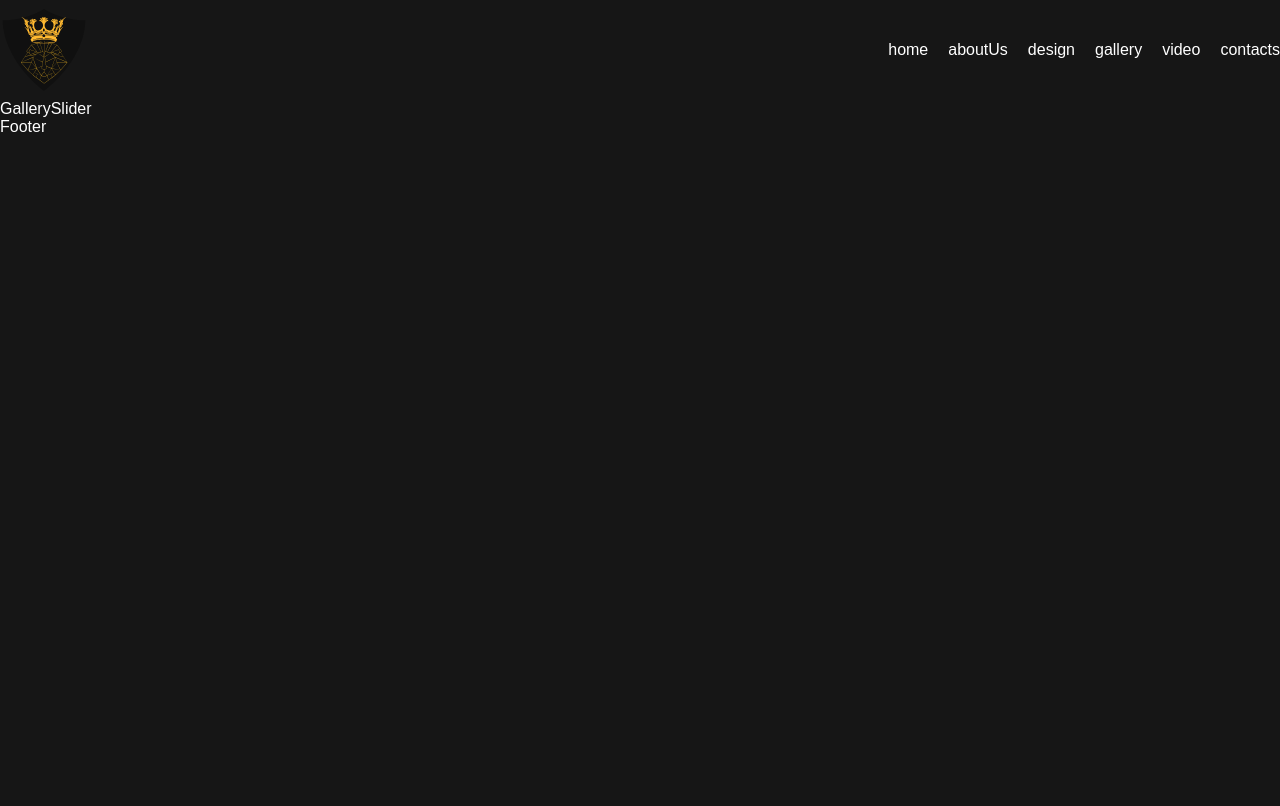
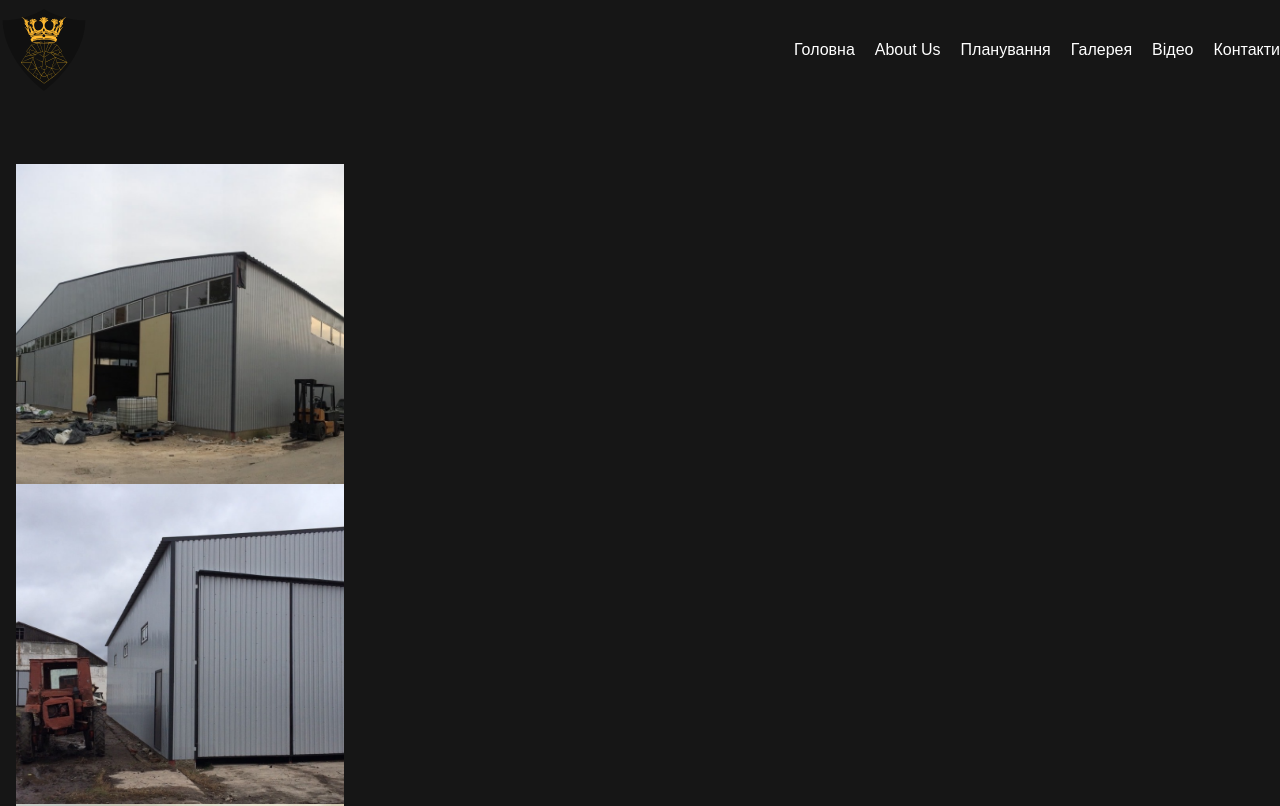
Before and after one commit to VolodymyrKavun/andezyan-build-site, a Next.js app: page /gallery/angars in a window 1280 px wide. Shown: the top 806 px of the page. Built offline with nearby package versions, Linux system fonts and the light colour scheme; a web font is replaced by a local one.

Commit message:
started sliderPage and changed data

```diff
--- a/src/app/(pages)/gallery/[category]/page.jsx
+++ b/src/app/(pages)/gallery/[category]/page.jsx
@@ -1,10 +1,10 @@
 import GallerySlider from '@/components/screens/GallerySlider/GallerySlider';
 import React from 'react';
 
-const GalleryCategoryPage = () => {
+const GalleryCategoryPage = ({ params }) => {
   return (
     <>
-      <GallerySlider />
+      <GallerySlider params={params} />
     </>
   );
 };
--- a/src/components/screens/GallerySlider/GallerySlider.jsx
+++ b/src/components/screens/GallerySlider/GallerySlider.jsx
@@ -1,7 +1,32 @@
 import React from 'react';
+import { notFound } from 'next/navigation';
+import Image from 'next/image';
+import styles from './GallerySlider.module.css';
+import { imageGallerySliderData } from '@/data/imageGallerySlider.data';
 
-const GallerySlider = () => {
-  return <div>GallerySlider</div>;
+
+const getData = (cat) => {
+  const data = imageGallerySliderData[cat];
+
+  if (data) {
+    return data;
+  }
+
+  return notFound();
+}
+
+
+const GallerySlider = ({ params }) => {
+  const data = getData(params.category);
+
+  return <div className={styles.container}>
+    {data.map(item => (
+      <div key={item.id} className={styles.imgContainer}>
+        <Image className={styles.img} src={item.url} alt={item.title} width={380}
+          height={380} />
+      </div>
+    ))}
+  </div>;
 };
 
 export default GallerySlider;
--- a/src/components/screens/GallerySlider/GallerySlider.module.css
+++ b/src/components/screens/GallerySlider/GallerySlider.module.css
@@ -0,0 +1,14 @@
+.container {
+    padding: 64px 16px;
+
+}
+
+.imgContainer {
+    width: 328px;
+    height: 320px;
+    overflow: hidden;
+}
+
+.img {
+    object-fit: cover;
+}
--- a/src/data/imageGroups.data.js
+++ b/src/data/imageGroups.data.js
@@ -5,7 +5,7 @@ import house_front_finnish_04 from '/public/houses/house_front_finnish_04.jpg';
 import beton_vishneve_01 from '/public/beton/beton_vishneve_01.jpg';
 import shop_maf_grey from '/public/shops/shop_maf_grey.jpg';
 import asphalt_kopilov_front from '/public/asphalt/asphalt_kopilov_front.jpg';
-import certificate_lobas from '/public/certificates/certificate_lobas.jpg';
+// import certificate_lobas from '/public/certificates/certificate_lobas.jpg';
 
 export const imageGroupsData = [
   {
--- a/src/data/navigation.data.js
+++ b/src/data/navigation.data.js
@@ -3,32 +3,32 @@ import { v4 as uuidv4 } from 'uuid';
 export const navigationData = [
   {
     id: uuidv4(),
-    title: 'home',
+    title: 'Головна',
     path: '/',
   },
   {
     id: uuidv4(),
-    title: 'aboutUs',
+    title: 'About Us',
     path: '/aboutUs',
   },
   {
     id: uuidv4(),
-    title: 'design',
+    title: 'Планування',
     path: '/design',
   },
   {
     id: uuidv4(),
-    title: 'gallery',
+    title: 'Галерея',
     path: '/gallery',
   },
   {
     id: uuidv4(),
-    title: 'video',
+    title: 'Відео',
     path: '/video',
   },
   {
     id: uuidv4(),
-    title: 'contacts',
+    title: 'Контакти',
     path: '/contacts',
   },
 ];
```
